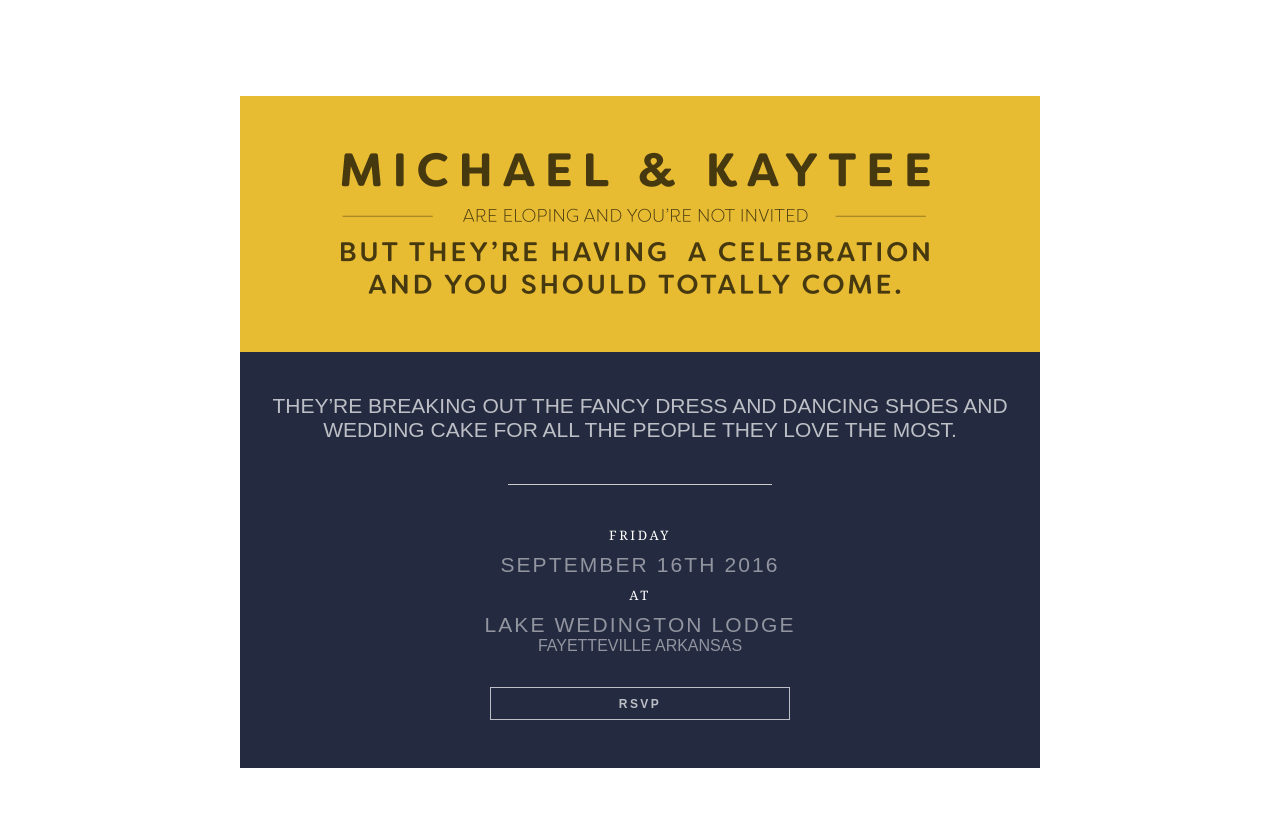
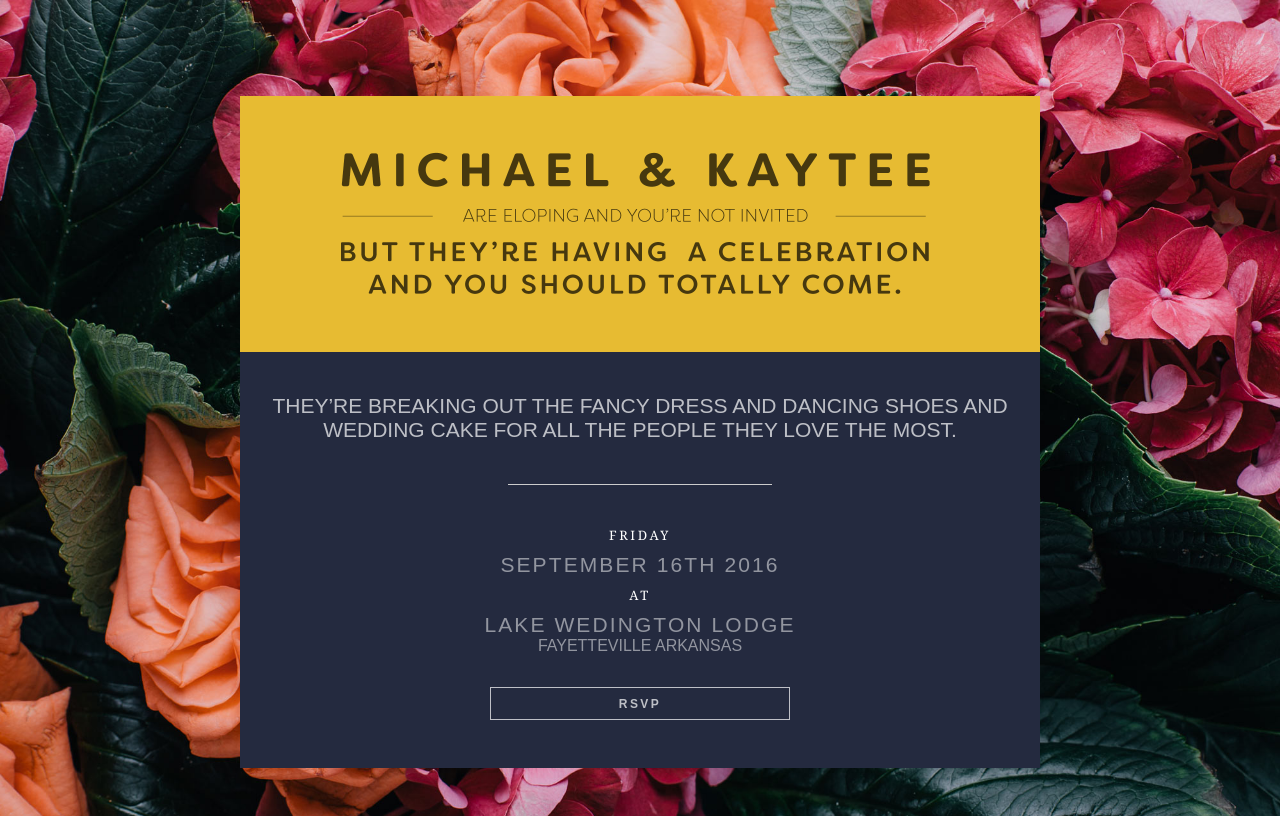
Before and after one commit to mjchamplin/champlin-wedding, a website: page index.html in a window 1280 px wide. Drawn offline with Linux system fonts and the light colour scheme.

Commit message:
path to flora.png

```diff
--- a/assets/css/main.sass
+++ b/assets/css/main.sass
@@ -10,7 +10,7 @@ body
   padding: 0
   width: 100%
   //min-height: 100vh
-  background: url('../assets/img/flora.jpg')
+  background: url('../img/flora.jpg')
   background-size: cover
   font-family: "filson-soft",sans-serif
 
```
Also changed, not shown: assets/css/main.css, build/assets/css/main.css, 2 other files.
